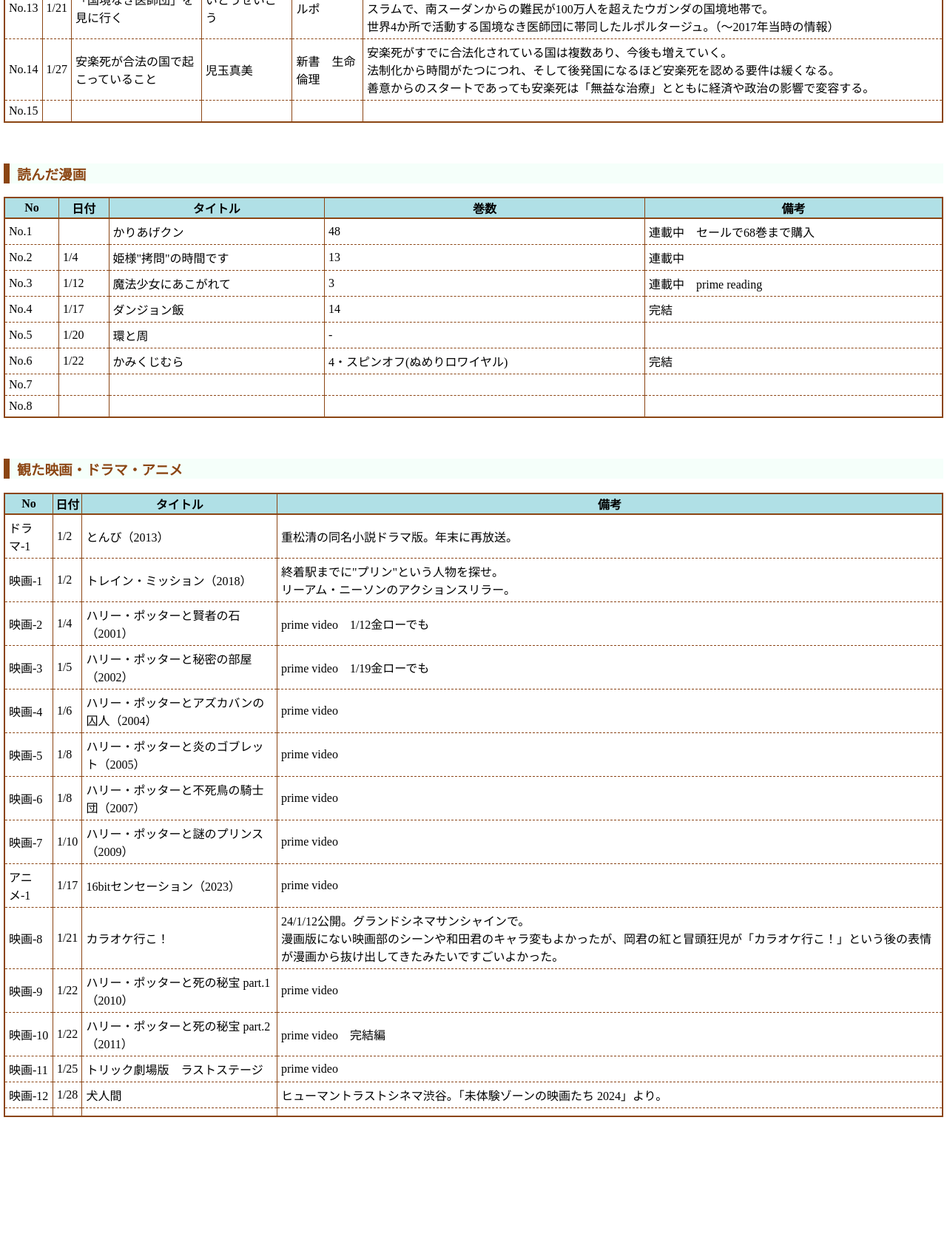
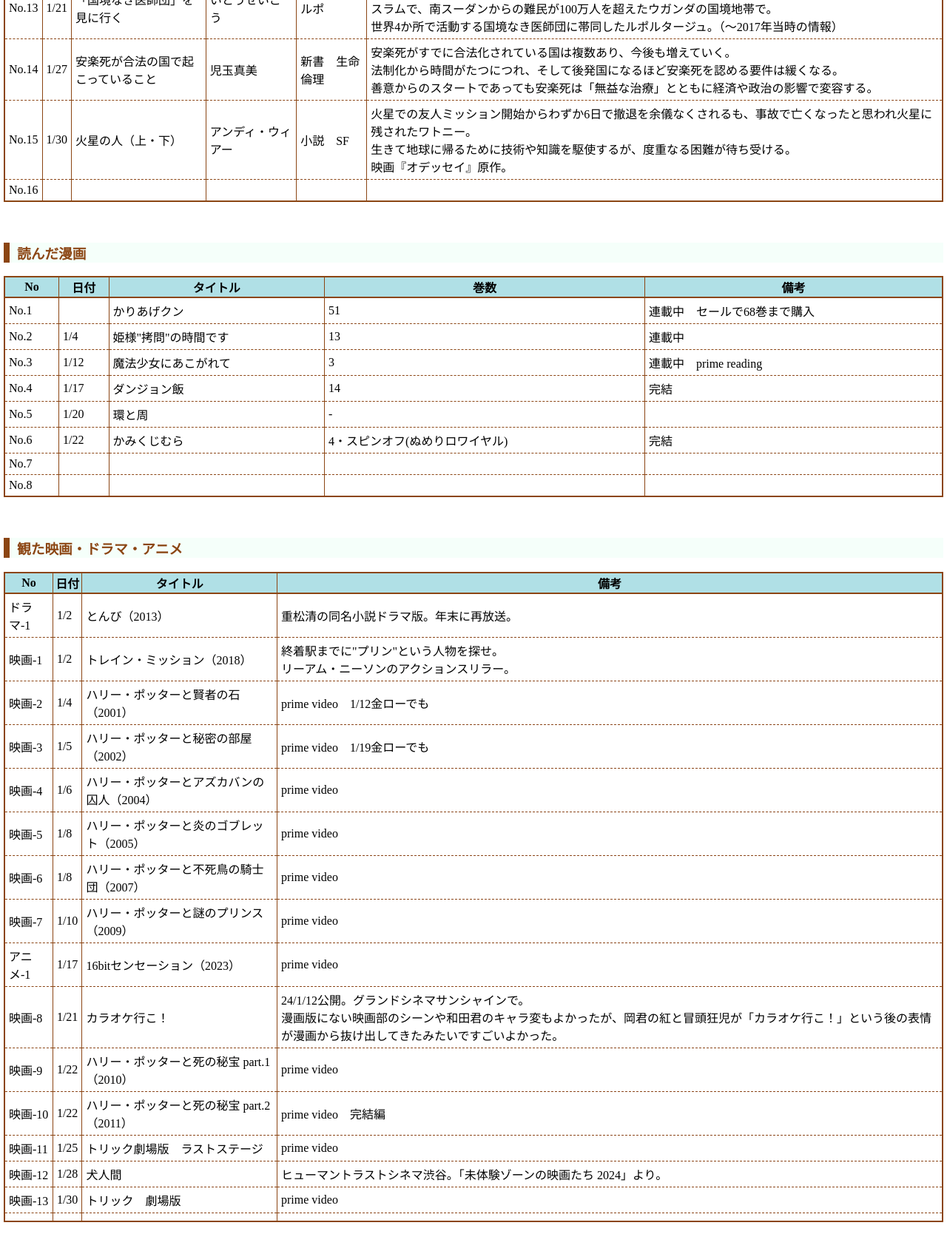
Before and after one commit to sloth-folivora/sloth_folivora.github.io, a plain HTML site: page record_2024.html in a window 1280 px wide. Shown: the part 1820-3511 px from the top of the page at 74% size. Before the commit the page ends 3413 px from the top, so only its background shows below. Drawn offline with Linux system fonts and the light colour scheme.

Commit message:
Add files via upload

```diff
--- a/record_2024.html
+++ b/record_2024.html
@@ -252,6 +252,18 @@
       </tr>
       <tr>
         <td class="cnt record" />
+        <td class="record">1/30</td>
+        <td class="record">火星の人（上・下）</td>
+        <td class="record">アンディ・ウィアー</td>
+        <td class="record">小説　SF</td>
+        <td class="record">
+          火星での友人ミッション開始からわずか6日で撤退を余儀なくされるも、事故で亡くなったと思われ火星に残されたワトニー。<br>
+          生きて地球に帰るために技術や知識を駆使するが、度重なる困難が待ち受ける。<br>
+          映画『オデッセイ』原作。
+        </td>
+      </tr>
+      <tr>
+        <td class="cnt record" />
         <td class="record"></td>
         <td class="record"></td>
         <td class="record"></td>
@@ -274,7 +286,7 @@
         <td class="cnt record" />
         <td class="record"></td>
         <td class="record">かりあげクン</td>
-        <td class="record">48</td>
+        <td class="record">51</td>
         <td class="record">連載中　セールで68巻まで購入</td>
       </tr>
       <tr>
@@ -425,6 +437,12 @@
         <td class="record">ヒューマントラストシネマ渋谷。「未体験ゾーンの映画たち 2024」より。</td>
       </tr>
       <tr>
+        <td class="record">映画-13</td>
+        <td class="record">1/30</td>
+        <td class="record">トリック　劇場版</td>
+        <td class="record">prime video</td>
+      </tr>
+      <tr>
         <td class="record"></td>
         <td class="record"></td>
         <td class="record"></td>
```
Also changed, not shown: index.html (+3 -10 lines), update_log.js (+7 -0 lines).
